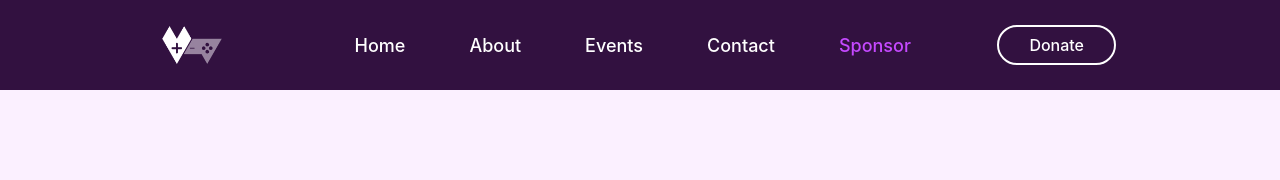
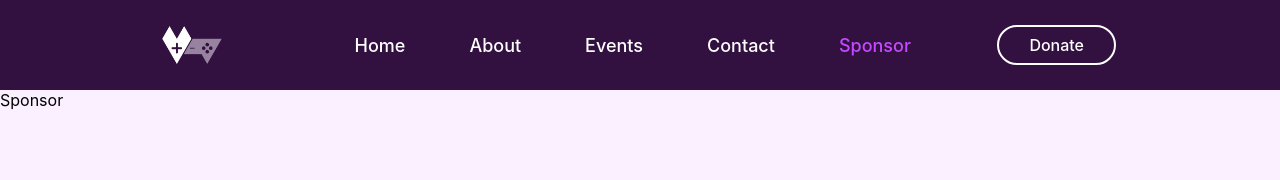
Before and after one commit to evanyans/vancouver-charity-games, a React (Create React App) app: page /sponsor in a window 1280 px wide. Shown: the top 180 px of the page. Built offline with nearby package versions, Linux system fonts and the light colour scheme.

Commit message:
before sidebar

```diff
--- a/src/App.tsx
+++ b/src/App.tsx
@@ -1,7 +1,7 @@
-import React, { useEffect, useState } from 'react';
+import React, { FC, useEffect, useState } from 'react';
 import Navbar from './components/Navbar';
 import styled from 'styled-components';
-import {BrowserRouter as Router, Routes, Route} from 'react-router-dom'
+import { BrowserRouter as Router, Routes, Route } from 'react-router-dom'
 import Home from './pages/Home';
 import Footer from './components/Footer';
 import About from './pages/About';
@@ -11,29 +11,31 @@ import SummervalBCH from './past/SummervalBCH';
 import AOS from 'aos';
 import 'aos/dist/aos.css';
 import ScrollToTop from './components/ScrollToTop';
+import Sponsor from './pages/Sponsor';
 
-function App() {
+const App: FC = () => {
 
   useEffect(() => {
-    AOS.init({duration: 500,once: true});
-  },[]);
+    AOS.init({ duration: 500, once: true });
+  }, []);
 
 
 
   return (
     <Wrapper>
-    <Router>
-      <ScrollToTop/>
-      <Navbar />
-      <Routes>
-        <Route path="/" element={<Home/>}/>
-        <Route path="/about" element={<About/>}/>
-        <Route path="/events" element={<Events/>}/>
-        <Route path="/contact" element={<Contact/>}/>
-        <Route path="/2021-summer-val" element={<SummervalBCH/>} />
-      </Routes>
-      <Footer/>
-    </Router>
+      <Router>
+        <ScrollToTop />
+        <Navbar />
+        <Routes>
+          <Route path="/" element={<Home />} />
+          <Route path="/about" element={<About />} />
+          <Route path="/events" element={<Events />} />
+          <Route path="/contact" element={<Contact />} />
+          <Route path="/sponsor" element={<Sponsor />} />
+          <Route path="/2021-summer-val" element={<SummervalBCH />} />
+        </Routes>
+        <Footer />
+      </Router>
     </Wrapper>
   );
 }
--- a/src/pages/Events.tsx
+++ b/src/pages/Events.tsx
@@ -350,7 +350,7 @@ export const Text = styled.div`
 
 export const Line = styled.div`
       position:relative;
-    width:100%;
+    width:88%;
     height:2px;
     background-color:#C549FF;
     margin-top:10px;
--- /dev/null
+++ b/src/pages/Sponsor.tsx
@@ -0,0 +1,9 @@
+import React from 'react'
+
+const Sponsor = () => {
+  return (
+    <div>Sponsor</div>
+  )
+}
+
+export default Sponsor
```
